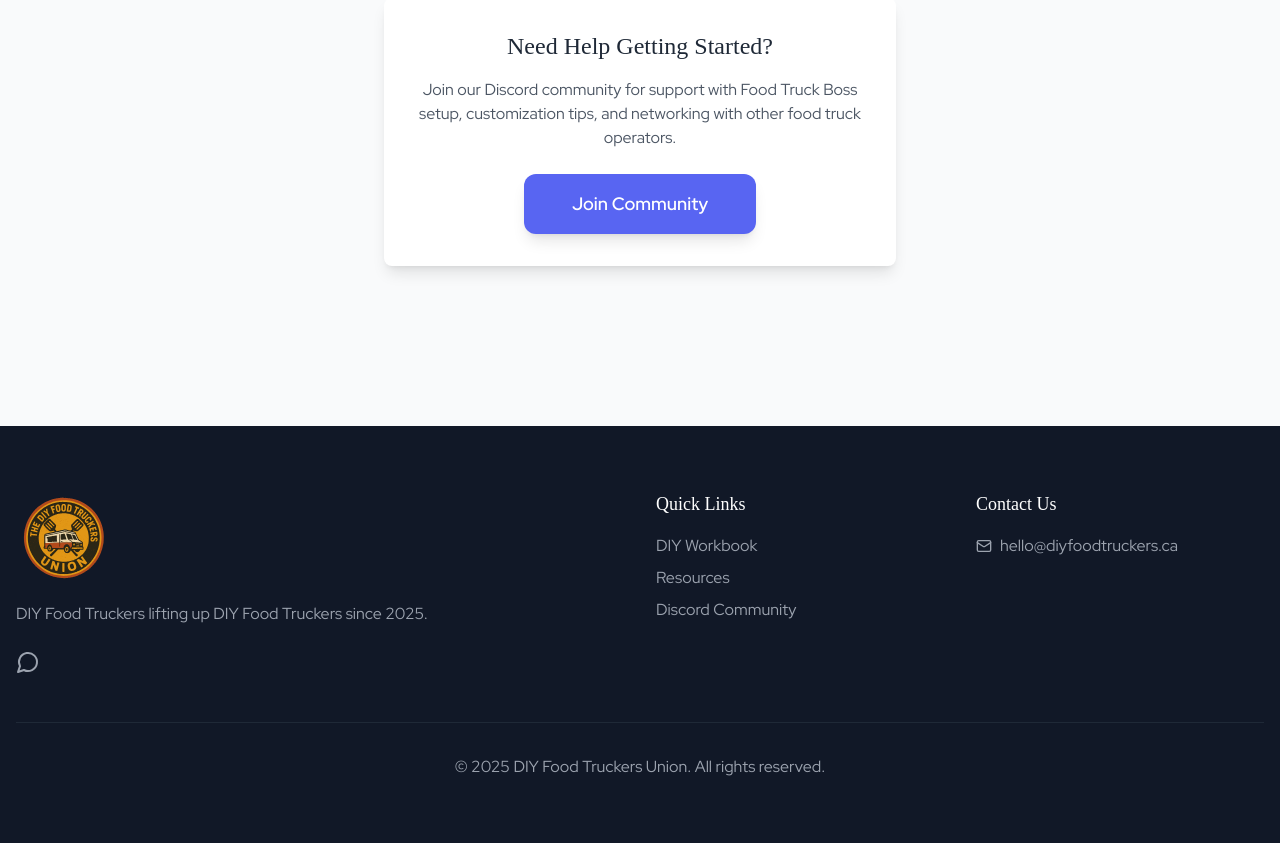
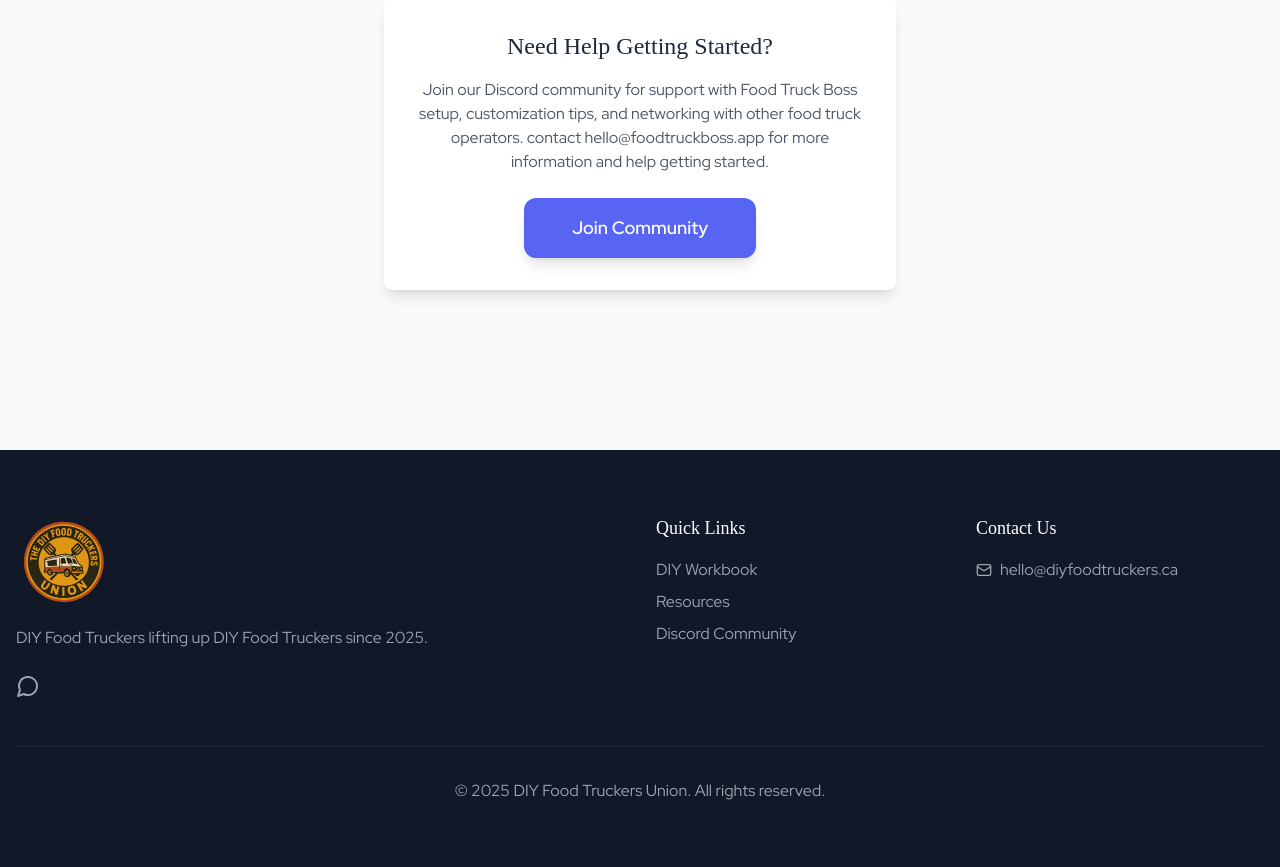
Before and after one commit to lancesmithcc/diyfoodtruckersunion, a React (Vite) app: page /resources in a window 1280 px wide. Shown: the part 3160-4027 px from the top of the page. Before the commit the page ends 4003 px from the top, so only its background shows below. Built offline with nearby package versions, Linux system fonts and the light colour scheme; a web font is replaced by a local one.

Commit message:
updootee the diy yo

```diff
--- a/src/components/ResourcesSection.tsx
+++ b/src/components/ResourcesSection.tsx
@@ -297,6 +297,7 @@ const ResourcesSection: React.FC = () => {
             <h3 className="text-2xl font-caprasimo text-gray-800 mb-4">Need Help Getting Started?</h3>
             <p className="font-redhat text-gray-600 mb-6 max-w-md">
               Join our Discord community for support with Food Truck Boss setup, customization tips, and networking with other food truck operators.
+                contact <a href="mailto:hello@foodtruckboss.app">hello@foodtruckboss.app</a> for more information and help getting started.
             </p>
             <a
               href="https://discord.gg/4XNQJ879"
```
